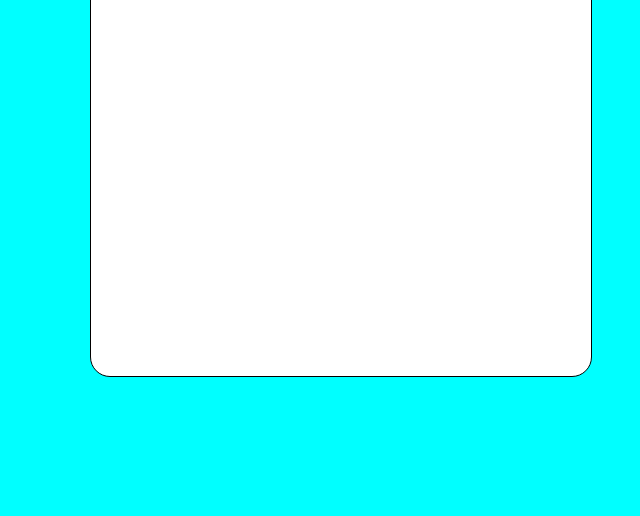
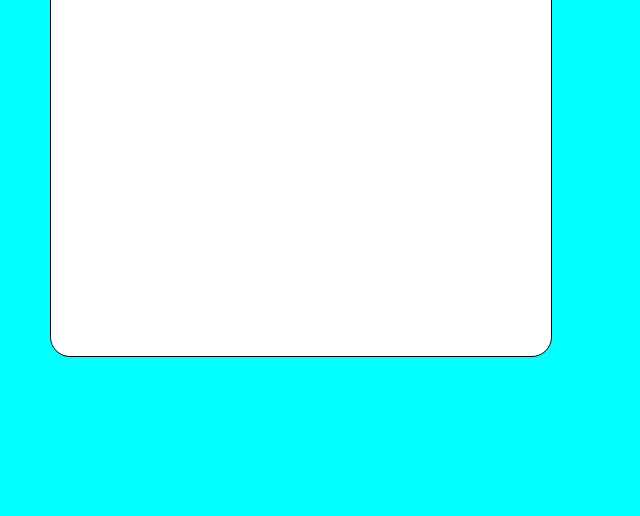
Before and after one commit to muhammadhuzaifa0987/To-doApplication, a plain HTML site: page index.html in a window 1280 px wide. Shown: the part 313-829 px from the top of the page, without its empty margins (418-1058 px from the left). Drawn offline with Linux system fonts and the light colour scheme.

Commit message:
Update style.css

```diff
--- a/style.css
+++ b/style.css
@@ -13,8 +13,8 @@ body{
     border-radius: 20px;
     height: 500px;
     width: 500px;
-    margin-left: 500px;
-    margin-top: 100px;
+    margin-left: 460px;
+    margin-top: 80px;
     background: white;
 }
 #head{
```
